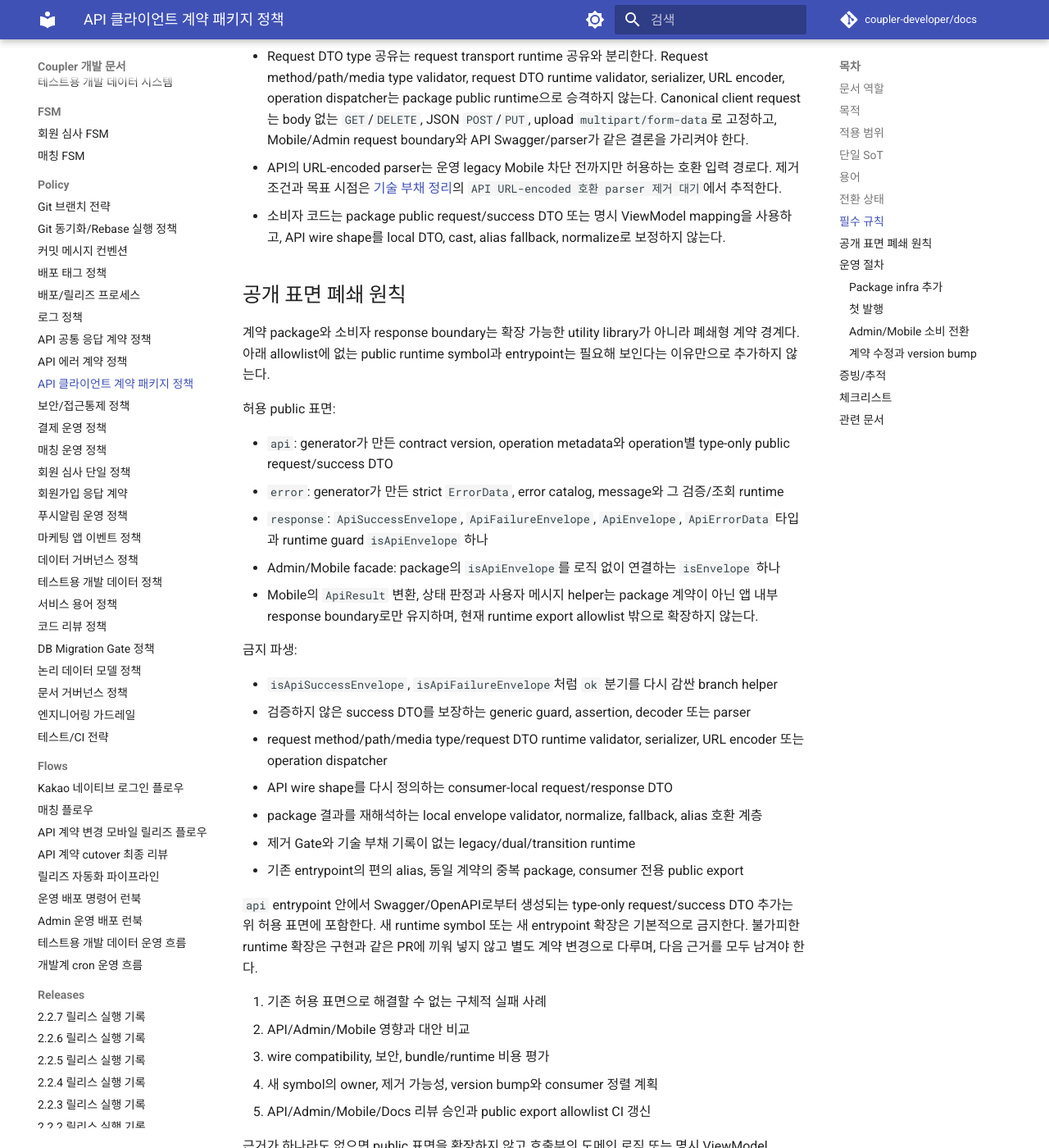
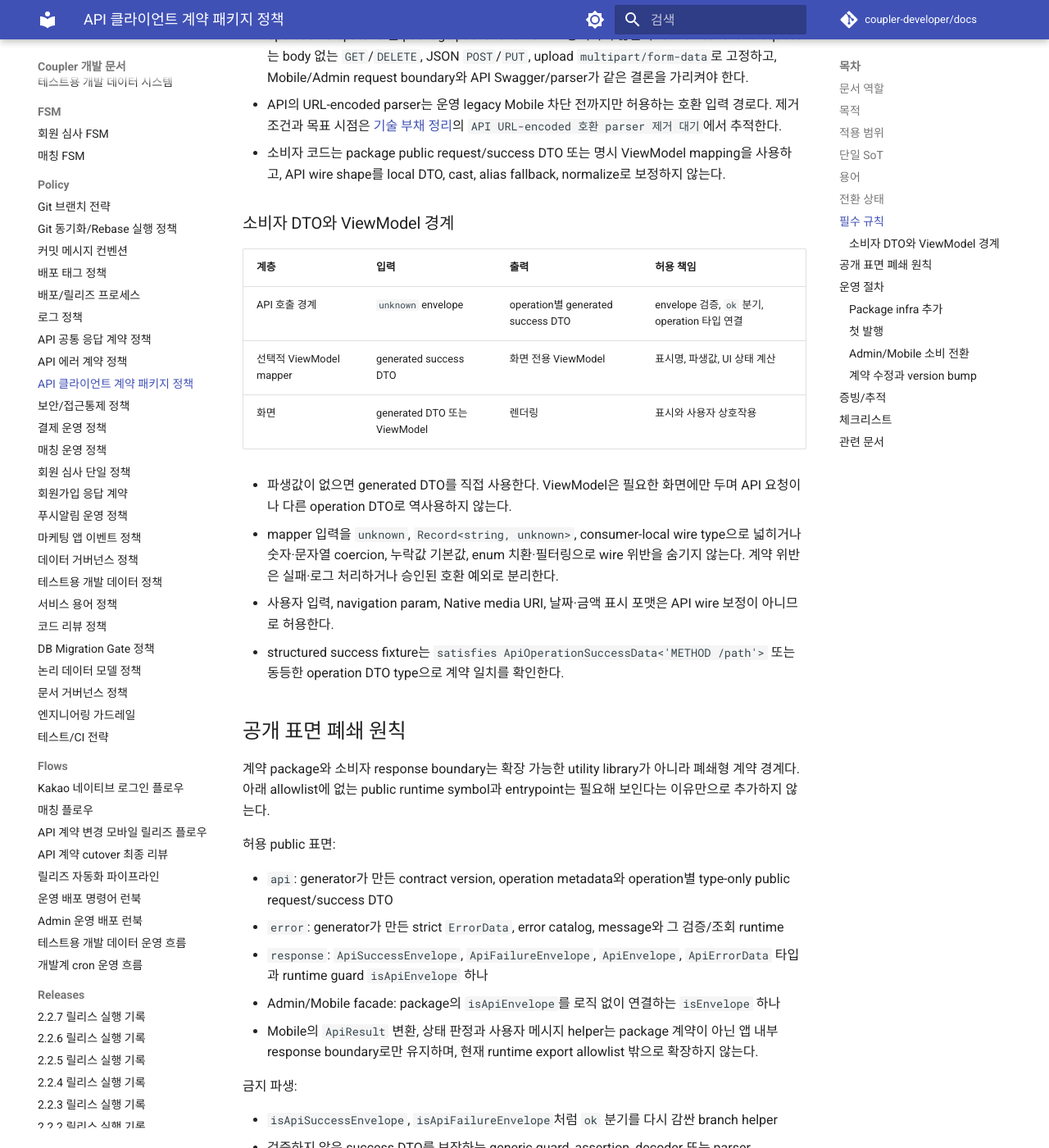
Before and after one commit to coupler-developer/docs, an MkDocs documentation site: the page built from content/policy/api-client-contract-package-policy.md, in a window 1280 px wide and 1400 px high, scrolled down 4867 px. Shown: the whole window at 82% size. Built offline with MkDocs 1.6.1 and Material for MkDocs 9.7.7, drawn with Linux system fonts in a browser that asks for light colours; comment, search, counter and statistics services are not loaded; some of the changed text lies outside the part shown.

Commit message:
docs: generated DTO 소비 경계 확정
Reason:
- Mobile/Admin이 API DTO를 직접 신뢰하는 기준과 ViewModel 경계가 분산돼 리뷰 해석이 달라질 수 있음

Changes:
- generated DTO 직접 사용과 선택적 exact DTO-ViewModel 변환 기준 추가
- local wire DTO, coercion, fallback normalize 금지 기준을 작성자·리뷰 체크에 반영
- 라운지 공지와 조회수 응답 계약을 아키텍처 문서에 동기화

How:
- API 클라이언트 계약 패키지 정책을 단일 SoT로 두고 라운지 문서는 링크와 operation 표만 유지

Tests:
- yarn validate:docs 통과

```diff
--- a/content/architecture/lounge-system.md
+++ b/content/architecture/lounge-system.md
@@ -155,13 +155,14 @@ type CommentParentRef =
 | `GET /lounge/myList` | `LoungeMyListResult` |
 | `GET /lounge/detail` | `LoungeDetailResult` |
 | `GET /lounge/comment/list` | `LoungeCommentListResult` |
+| `GET /lounge/noticeList` | 공지 DTO 배열 |
+| `POST /lounge/visit` | `{ visit_cnt: number }` |
 
 - 게시글 목록과 상세, 댓글은 서로 다른 실제 응답 shape를 사용하므로 하나의 optional DTO로 합치지 않는다.
 - 앱 노출 `status`는 `1 | -1 | -2`이며 `ADMIN_FORCE_DELETED(-3)`는 success DTO에 포함하지 않는다.
-- 게시글 `photo`는 배열이 아니라 쉼표로 구분된 문자열이며 tombstone이면 빈 문자열이다.
-- 실제 응답에서 항상 생성하는 필드는 Swagger `required`와 generated contract에서도 필수다.
-- Mobile은 operation별 generated success DTO를 API 호출 경계에서 사용하고 화면 전용 ViewModel로
-  명시 변환한다.
+- 게시글 `photo`는 배열이 아니라 `#`으로 구분된 문자열이며 tombstone이면 빈 문자열이다.
+- 실제 응답에서 항상 생성하는 필드는 Swagger `required`와 generated contract에서도 필수이며, 공지 필드와 조회수 응답의 `visit_cnt`도 같은 기준을 적용한다.
+- Mobile은 [API 클라이언트 계약 패키지 정책](../policy/api-client-contract-package-policy.md)에 따라 operation별 generated success DTO를 직접 사용하고, 화면 파생값이 있을 때만 exact DTO → ViewModel mapping을 둔다.
 
 ### 댓글 작성 parent 허용 기준
 
--- a/content/policy/api-client-contract-package-policy.md
+++ b/content/policy/api-client-contract-package-policy.md
@@ -59,10 +59,10 @@
 - 계약 package의 source of truth는 `coupler-api`다. Admin/Mobile은 package를 생성하지 않고 발행된 version을 lockfile로 고정한다.
 - API public request/success wire shape는 Swagger/OpenAPI에서 한 번만 정의하고 API generator가 package type으로 생성한다. 필드의 비즈니스 의미와 도메인 제약은 각 도메인 정책에서 정의한다. Admin/Mobile은 같은 wire DTO를 local type/interface로 다시 정의하지 않는다.
 - 신규 operation 또는 성공 `data`의 필드·필수 여부·nullable·배열/단수 구조를 직접 변경하는 operation은 같은 변경 단위에서 Swagger/OpenAPI success DTO를 실제 wire shape와 일치시키고 generated contract freshness를 통과해야 한다.
-- Mobile/Admin이 성공 `data`의 내부 필드를 읽어 화면 상태나 비즈니스 분기에 사용하는 operation은 package generated success DTO를 API 호출 경계에 적용하고 화면 ViewModel로 명시 변환한다.
+- Mobile/Admin의 성공 `data` 소비 구조는 아래 `소비자 DTO와 ViewModel 경계`를 따른다.
 - 소비자가 성공 `data` 내부 필드를 해석하지 않고 opaque JSON 값 전체를 그대로 전달·보관하는 passthrough 경로는 operation별 success DTO 소비 전환 대상에서 제외할 수 있다. 이 예외는 필드 접근·로컬 shape 선언·cast·fallback이 없다는 근거가 있어야 하며, passthrough를 이유로 신규 loose schema를 추가해서는 안 된다.
 - Package request DTO는 type-only 계약이며 path/query/body 위치, required/optional, nullable, 배열/단수 구조를 보존해야 한다. DB row, 서버 내부 DTO, 화면 ViewModel, 로컬 draft는 package public DTO로 승격하지 않는다.
-- 소비자는 package request DTO로 payload를 구성하고 package success DTO를 화면 ViewModel로 명시 변환한다. ViewModel이 API 호출 계층으로 역유입되거나 local wire DTO가 package 계약을 덮어쓰면 안 된다.
+- 소비자는 package request DTO로 payload를 구성한다. 화면 ViewModel과 로컬 draft는 API 호출 계층으로 역유입하지 않는다.
 - 모든 active consumer는 published latest stable version을 `package.json`과 lockfile에 exact version으로 고정한다. API `main`, Admin, Mobile의 version이 하나라도 다르면 계약 정렬과 cutover는 완료가 아니다.
 - 최종 구조 리뷰에서는 API package source와 Admin/Mobile dependency·lockfile을 하나의 동시 배포 계약 묶음으로 비교한다. 세 레포의 exact version과 실제 runtime 공개 표면이 같으면 함께 배포 가능한 최종 계약으로 판정하며, 이 코드 판정 자체에 Store/NextPush 이력이나 legacy traffic 운영 증빙을 요구하지 않는다.
 - 운영 배포 증빙은 구버전 소비자 호환 경로나 URL-encoded parser 같은 legacy 입력 경로를 실제 제거할 때 별도 Cutover Gate로 확인한다. 브랜치 이름에 `cutover`가 있다는 이유만으로 package 정렬 리뷰에 운영 Gate를 추가하지 않는다.
@@ -93,6 +93,19 @@
 - Request DTO type 공유는 request transport runtime 공유와 분리한다. Request method/path/media type validator, request DTO runtime validator, serializer, URL encoder, operation dispatcher는 package public runtime으로 승격하지 않는다. Canonical client request는 body 없는 `GET`/`DELETE`, JSON `POST`/`PUT`, upload `multipart/form-data`로 고정하고, Mobile/Admin request boundary와 API Swagger/parser가 같은 결론을 가리켜야 한다.
 - API의 URL-encoded parser는 운영 legacy Mobile 차단 전까지만 허용하는 호환 입력 경로다. 제거 조건과 목표 시점은 [기술 부채 정리](../technical-debt/technical-debt.md)의 `API URL-encoded 호환 parser 제거 대기`에서 추적한다.
 - 소비자 코드는 package public request/success DTO 또는 명시 ViewModel mapping을 사용하고, API wire shape를 local DTO, cast, alias fallback, normalize로 보정하지 않는다.
+
+### 소비자 DTO와 ViewModel 경계
+
+| 계층 | 입력 | 출력 | 허용 책임 |
+| --- | --- | --- | --- |
+| API 호출 경계 | `unknown` envelope | operation별 generated success DTO | envelope 검증, `ok` 분기, operation 타입 연결 |
+| 선택적 ViewModel mapper | generated success DTO | 화면 전용 ViewModel | 표시명, 파생값, UI 상태 계산 |
+| 화면 | generated DTO 또는 ViewModel | 렌더링 | 표시와 사용자 상호작용 |
+
+- 파생값이 없으면 generated DTO를 직접 사용한다. ViewModel은 필요한 화면에만 두며 API 요청이나 다른 operation DTO로 역사용하지 않는다.
+- mapper 입력을 `unknown`, `Record<string, unknown>`, consumer-local wire type으로 넓히거나 숫자·문자열 coercion, 누락값 기본값, enum 치환·필터링으로 wire 위반을 숨기지 않는다. 계약 위반은 실패·로그 처리하거나 승인된 호환 예외로 분리한다.
+- 사용자 입력, navigation param, Native media URI, 날짜·금액 표시 포맷은 API wire 보정이 아니므로 허용한다.
+- structured success fixture는 `satisfies ApiOperationSuccessData<'METHOD /path'>` 또는 동등한 operation DTO type으로 계약 일치를 확인한다.
 
 ## 공개 표면 폐쇄 원칙
 
```
Also changed, not shown: content/policy/code-review-policy.md (+4 -0 lines).
